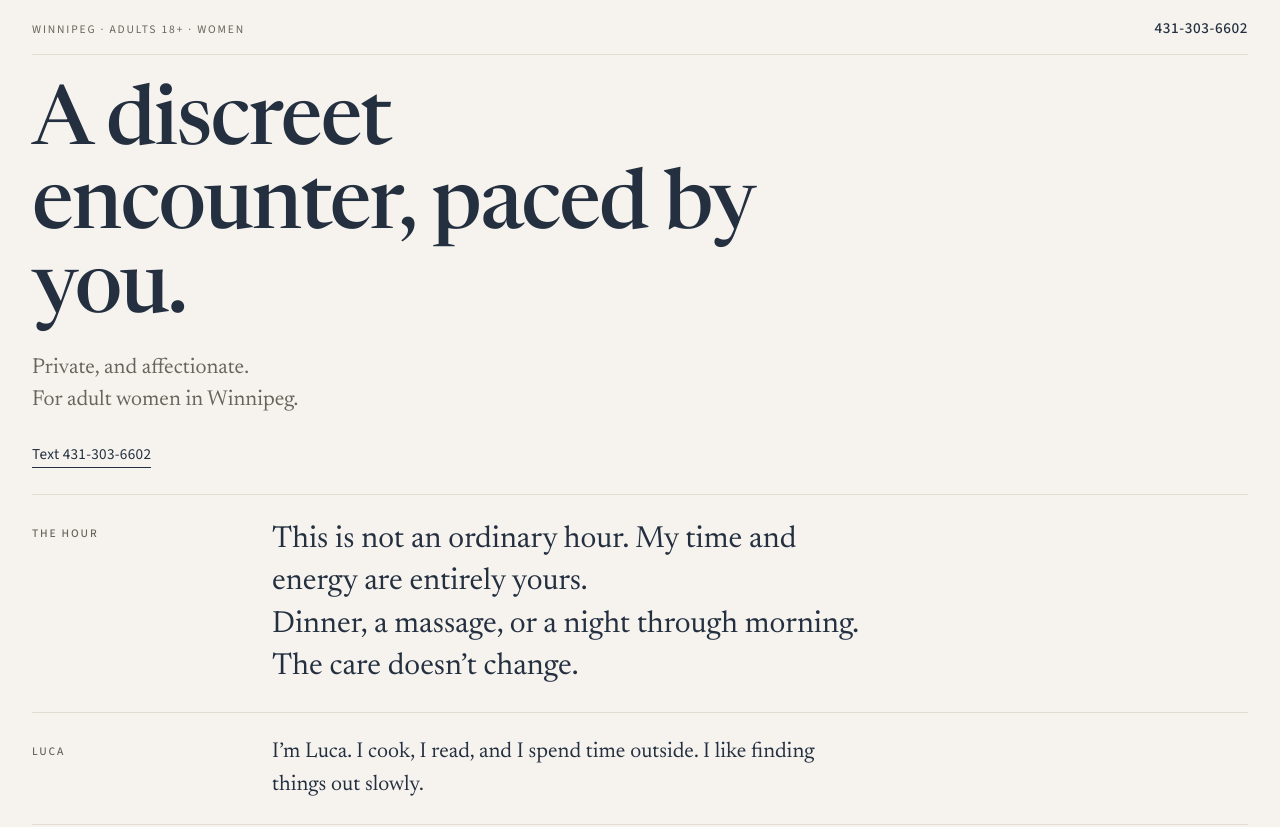
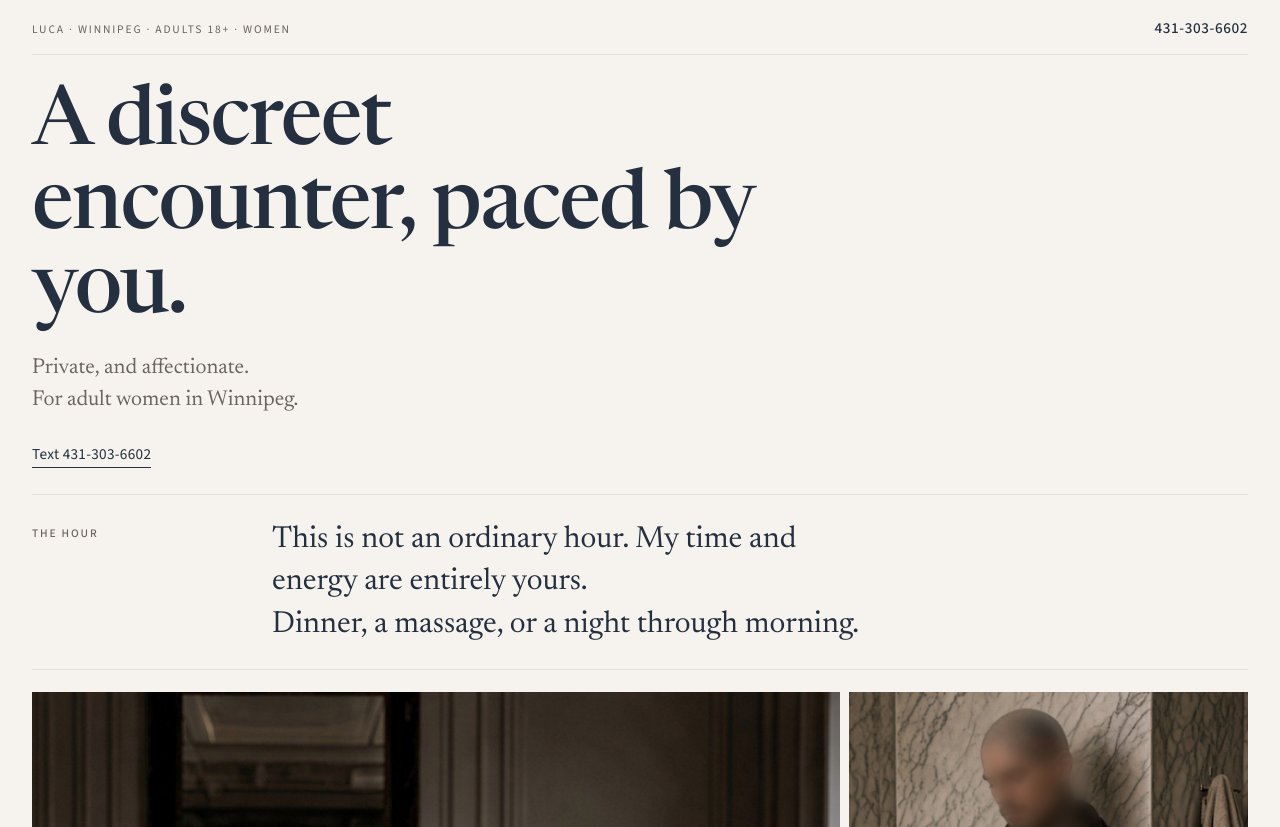
Before and after one commit to lucawpg/lion, a plain HTML site: page index.html in a window 1280 px wide. Shown: the top 827 px of the page. Drawn offline with Linux system fonts and the light colour scheme.

Commit message:
Drop the extra care line, and let the photos introduce Luca.

```diff
--- a/index.html
+++ b/index.html
@@ -24,7 +24,7 @@
 </head>
 <body>
   <header class="top">
-    <p class="eyebrow">Winnipeg · Adults 18+ · Women</p>
+    <p class="eyebrow">Luca · Winnipeg · Adults 18+ · Women</p>
     <p class="wordmark"><a href="tel:+14313036602">431-303-6602</a></p>
   </header>
 
@@ -37,12 +37,7 @@
 
     <section class="band hour" aria-labelledby="hour-title">
       <h2 id="hour-title">The hour</h2>
-      <p>This is not an ordinary hour. My time and energy are entirely yours.<br>Dinner, a massage, or a night through morning. The care doesn’t change.</p>
-    </section>
-
-    <section class="band about" aria-labelledby="about-title">
-      <h2 id="about-title">Luca</h2>
-      <p>I’m Luca. I cook, I read, and I spend time outside. I like finding things out slowly.</p>
+      <p>This is not an ordinary hour. My time and energy are entirely yours.<br>Dinner, a massage, or a night through morning.</p>
     </section>
 
     <section class="gallery" aria-label="Gallery">
```
